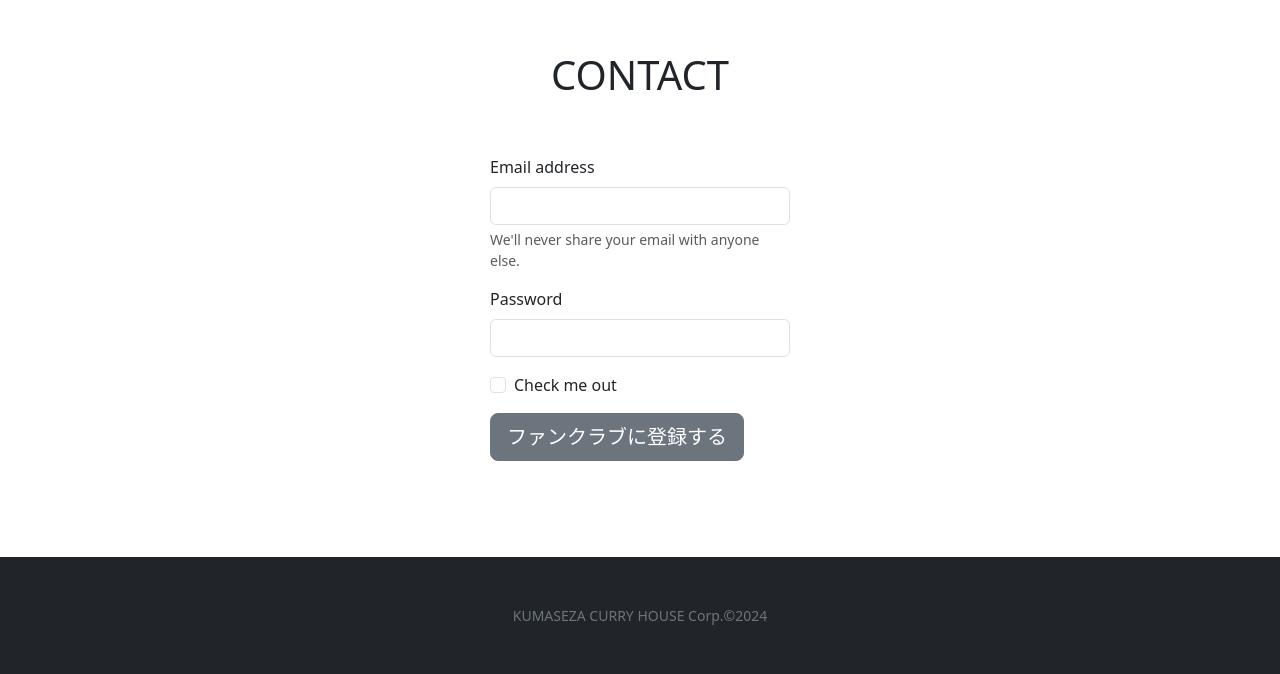
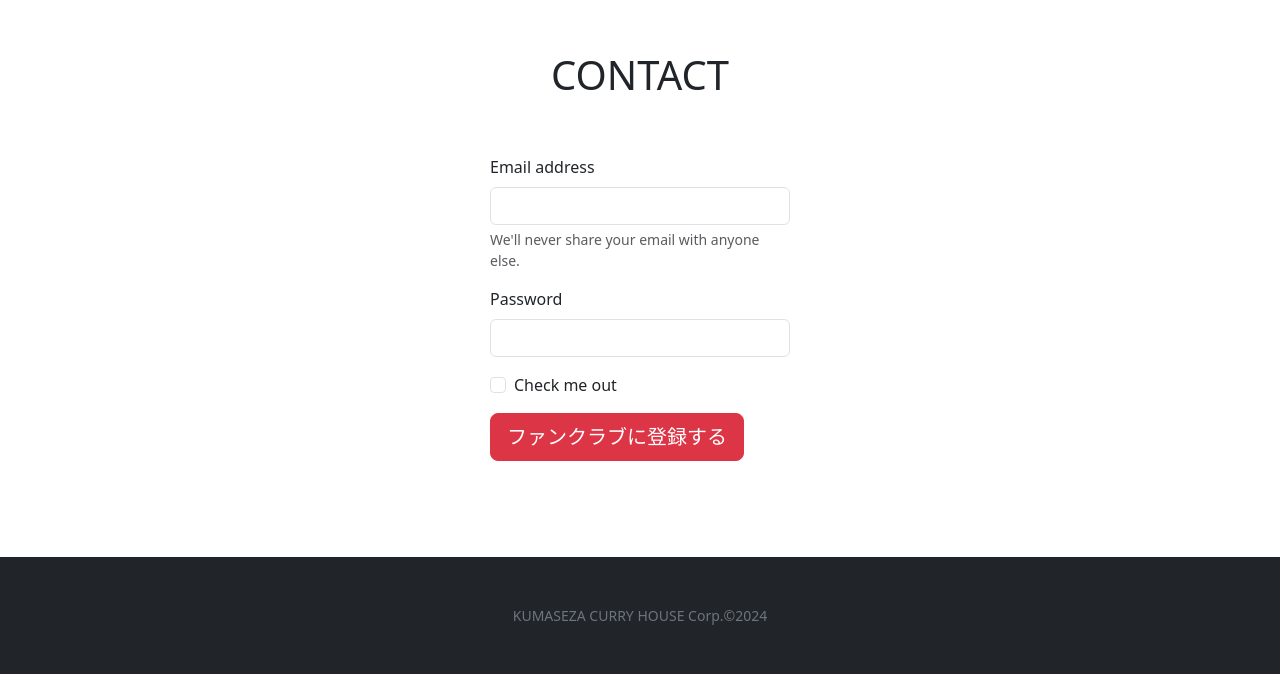
Before and after one commit to minn1229/curry, a plain HTML site: page index.html in a window 1280 px wide. Shown: the part 3218-3892 px from the top of the page. Drawn offline with nearby package versions, Linux system fonts and the light colour scheme.

Commit message:
Update index.html

```diff
--- a/index.html
+++ b/index.html
@@ -147,7 +147,7 @@
                       <input type="checkbox" class="form-check-input" id="exampleCheck1">
                       <label class="form-check-label" for="exampleCheck1">Check me out</label>
                     </div>
-                    <button type="submit" class="btn btn-lg btn-secondary">ファンクラブに登録する</button>
+                    <button type="submit" class="btn btn-lg btn-danger">ファンクラブに登録する</button>
                   </form>
                 </div>
             </div>
```
